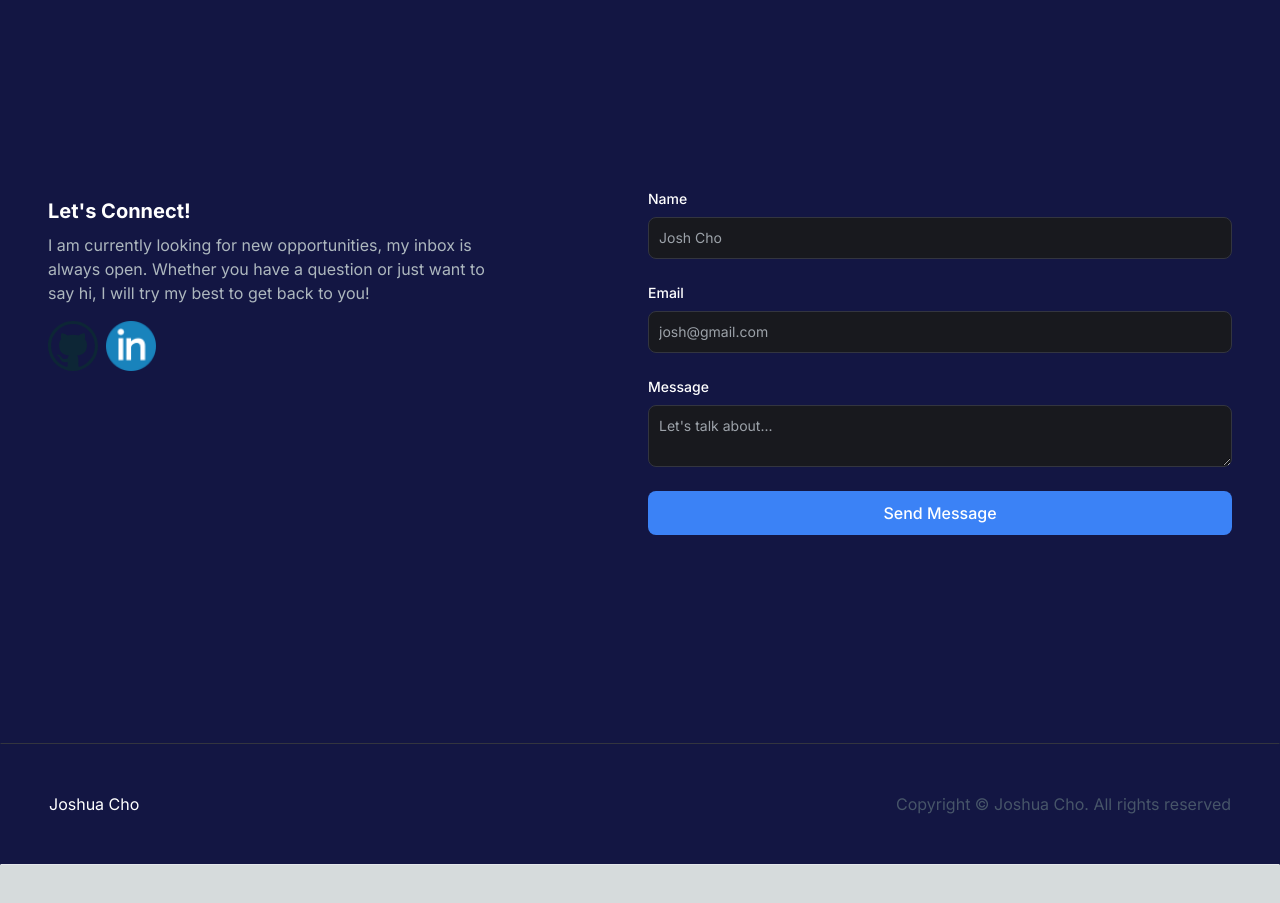
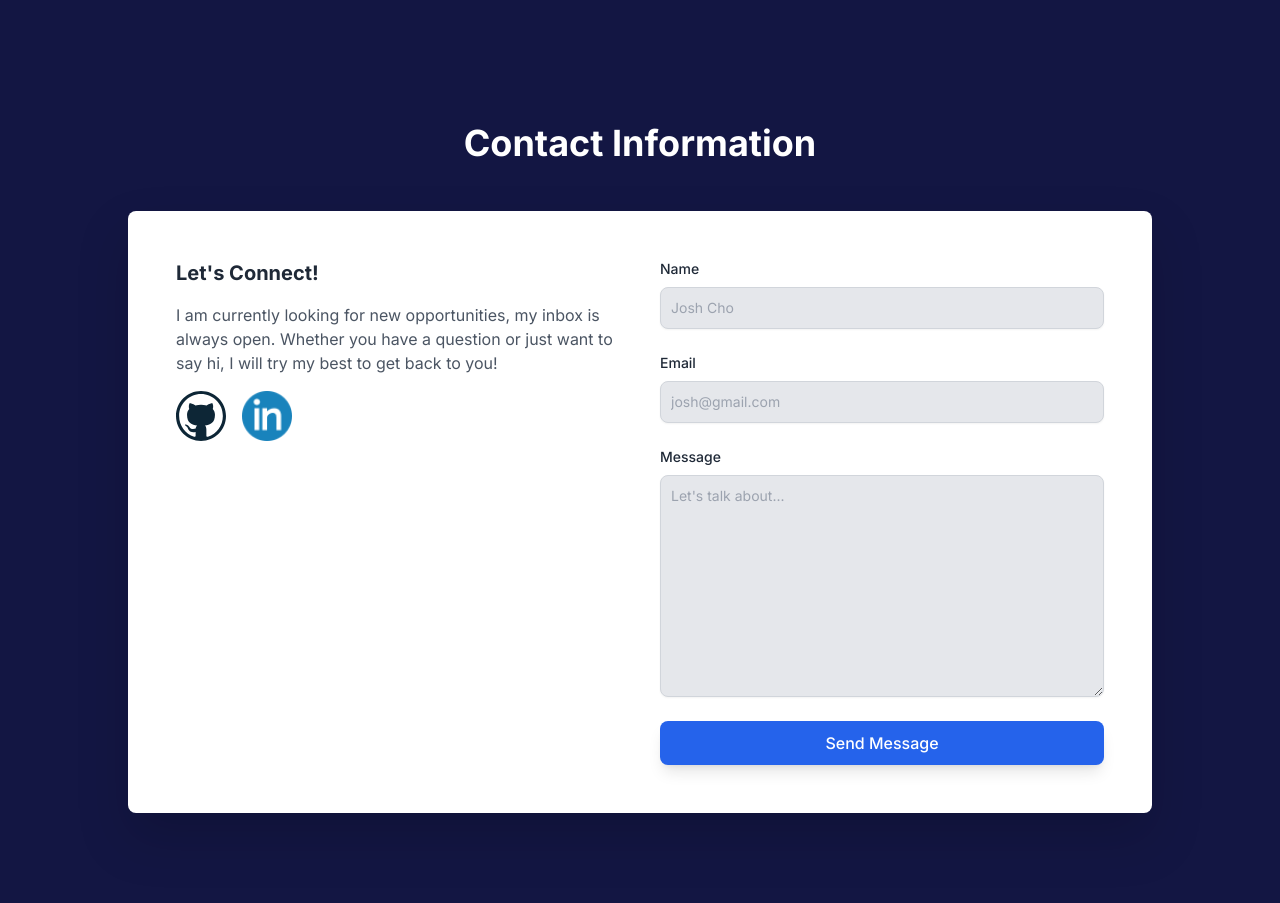
Before and after one commit to jjc98375/portfolio-website, a Next.js app: page / in a window 1280 px wide. Shown: the part 4220-5123 px from the top of the page. Before the commit the page ends 5085 px from the top, so only its background shows below. Built offline with nearby package versions, Linux system fonts and the light colour scheme.

Commit message:
Before responsiveness
Before responsiveness

```diff
--- a/src/app/components/EmailSection.jsx
+++ b/src/app/components/EmailSection.jsx
@@ -1,4 +1,5 @@
 "use client";
+
 import React, { useState } from "react";
 import GithubIcon from "../../../public/GITHUB.svg";
 import LinkedinIcon from "../../../public/LINKEDIN.png";
@@ -28,9 +29,6 @@ const EmailSection = () => {
 
     const response = await fetch(endpoint, options);
 
-    // const resData = await response.json();
-    // console.log(resData);
-
     if (response.status === 200) {
       console.log("Message sent.");
       setEmailSubmitted(true);
@@ -40,37 +38,46 @@ const EmailSection = () => {
   return (
     <section
       id="contact"
-      className=" grid md:grid-cols-2 mt-80 pb-10 md:py-40 gap-4"
+      className="min-h-screen flex flex-col items-center justify-end w-full mt-64 mb-24 "
     >
+      <h2 className="text-center text-4xl font-bold text-white mt-4 mb-8 md:mb-12">
+        Contact Information
+      </h2>
+      <div className="bg-white p-8 md:p-12 rounded-lg drop-shadow-2xl w-full max-w-5xl mx-auto grid md:grid-cols-2 gap-10 transform transition duration-300 hover:scale-105">
         <div>
-        <h5 className="text-xl font-bold text-white my-2">Let&apos;s Connect!</h5>
-        <p className="text-[#ADB7BE] mb-4 max-w-md">
-          {" "}
-          I am currently looking for new opportunities, my inbox is always open.
-          Whether you have a question or just want to say hi, I will try my best
-          to get back to you!
+          <h5 className="text-xl font-bold text-gray-800 mb-4">
+            Let's Connect!
+          </h5>
+          <p className="text-gray-600 mb-4">
+            I am currently looking for new opportunities, my inbox is always
+            open. Whether you have a question or just want to say hi, I will try
+            my best to get back to you!
           </p>
-        <div className="socials flex flex-row gap-2">
+          <div className="flex gap-4">
             <Link href="https://github.com/jjc98375">
-            <Image height="50" width="50" src={GithubIcon} alt="Github Icon" />
+              <Image
+                height="50"
+                width="50"
+                src={GithubIcon}
+                alt="Github Icon"
+              />
             </Link>
             <Link href="https://www.linkedin.com/in/joshua-jaehun-cho-598471160/">
               <Image
                 height="50"
                 width="50"
                 src={LinkedinIcon}
-              alt="Linkedin Icon"
+                alt="LinkedIn Icon"
               />
             </Link>
           </div>
-        <div className="flex flex-row gap-2"></div>
         </div>
         <div>
           <form className="flex flex-col" onSubmit={handleSubmit}>
             <div className="mb-6">
               <label
                 htmlFor="name"
-              className="text-white block text-sm mb-2 font-medium"
+                className="text-gray-800 block text-sm mb-2 font-medium"
               >
                 Name
               </label>
@@ -79,16 +86,14 @@ const EmailSection = () => {
                 type="text"
                 id="name"
                 required
-              className="bg-[#18191E] border border-[#33353F] placeholder-[#9CA2A9] text-gray-100 text-sm rounded-lg block w-full p-2.5"
+                className="bg-gray-200 border border-gray-300 text-gray-900 text-sm rounded-lg block w-full p-2.5 shadow-sm"
                 placeholder="Josh Cho"
               />
             </div>
-
             <div className="mb-6">
               <label
                 htmlFor="email"
-              type="email"
-              className="text-white block mb-2 text-sm font-medium"
+                className="text-gray-800 block mb-2 text-sm font-medium"
               >
                 Email
               </label>
@@ -97,28 +102,28 @@ const EmailSection = () => {
                 type="email"
                 id="email"
                 required
-              className="bg-[#18191E] border border-[#33353F] placeholder-[#9CA2A9] text-gray-100 text-sm rounded-lg block w-full p-2.5"
+                className="bg-gray-200 border border-gray-300 text-gray-900 text-sm rounded-lg block w-full p-2.5 shadow-sm"
                 placeholder="josh@gmail.com"
               />
             </div>
-
             <div className="mb-6">
               <label
                 htmlFor="message"
-              className="text-white block text-sm mb-2 font-medium"
+                className="text-gray-800 block text-sm mb-2 font-medium"
               >
-              Message{" "}
+                Message
               </label>
               <textarea
                 name="message"
                 id="message"
-              className="bg-[#18191E] border border-[#33353F] placeholder-[#9CA2A9] text-gray-100 text-sm rounded-lg block w-full p-2.5"
+                rows="10"
+                className="bg-gray-200 border border-gray-300 text-gray-900 text-sm rounded-lg block w-full p-2.5 shadow-sm"
                 placeholder="Let's talk about..."
               />
             </div>
             <button
               type="submit"
-            className="bg-primary-500 hover:bg-primary-600 text-white font-medium py-2.5 px-5 rounded-lg w-full"
+              className="bg-blue-600 hover:bg-blue-700 text-white font-medium py-2.5 px-5 rounded-lg w-full shadow-lg"
             >
               Send Message
             </button>
@@ -129,10 +134,7 @@ const EmailSection = () => {
             )}
           </form>
         </div>
-
-
-
-
+      </div>
     </section>
   );
 };
--- a/src/app/components/HeroSection.jsx
+++ b/src/app/components/HeroSection.jsx
@@ -35,7 +35,7 @@ const HeroSection = () => {
             I am an experienced full stack web developer and mobile developer.
           </p>
           <div>
-            <a href="/josh-cho-resume-intern.pdf" download="Jae-Hun-Cho.pdf">
+            <a href="/josh-cho-resume-master.pdf" download="Jae-Hun-Cho.pdf">
               <button
                 type="button"
                 className="rounded-full font-bold text-white bg-gradient-to-r from-cyan-500 to-blue-500 hover:bg-gradient-to-bl focus:ring-4 focus:outline-none focus:ring-cyan-300 dark:focus:ring-cyan-800 text-sm px-5 py-2.5 text-center"
--- a/src/app/page.js
+++ b/src/app/page.js
@@ -12,15 +12,14 @@ export default function Home() {
   return (
     <main className="flex min-h-screen flex-col bg-[#131643]">
       {/* <Navbar /> */}
-      <div className="container mx-auto px-12 xs:py-12 ">
+      <div className="container mx-auto px-12 mb-0 xs:mt-36 sm:mt-24">
         <HeroSection />
         <AboutSection />
         <ExperienceSection />
         <ProjectsSection />
         <EmailSection />
-        <SpeedInsights />
       </div>
-      <Footer />
+      {/* <Footer /> */}
     </main>
   );
 }
--- a/tailwind.config.js
+++ b/tailwind.config.js
@@ -12,13 +12,19 @@ module.exports = {
   ],
   theme: {
     screens: {
-      'xs': "480px",
+      'xs': "300px",
 
       'sm': "640px",
-      // => @media (min-width: 640px) { ... }
 
       "md": "768px",
-      // => @media (min-width: 768px) { ... }
+
+      // 'xs': "210px",
+
+      // 'sm': "520px",
+
+      // "md": "780px",
+
+
 
       "lg": "1024px",
       // => @media (min-width: 1024px) { ... }
```
Also changed, not shown: 1 other file (tests, documents, lock files or other folders). Lines whose indentation alone changed are shown as unchanged.
